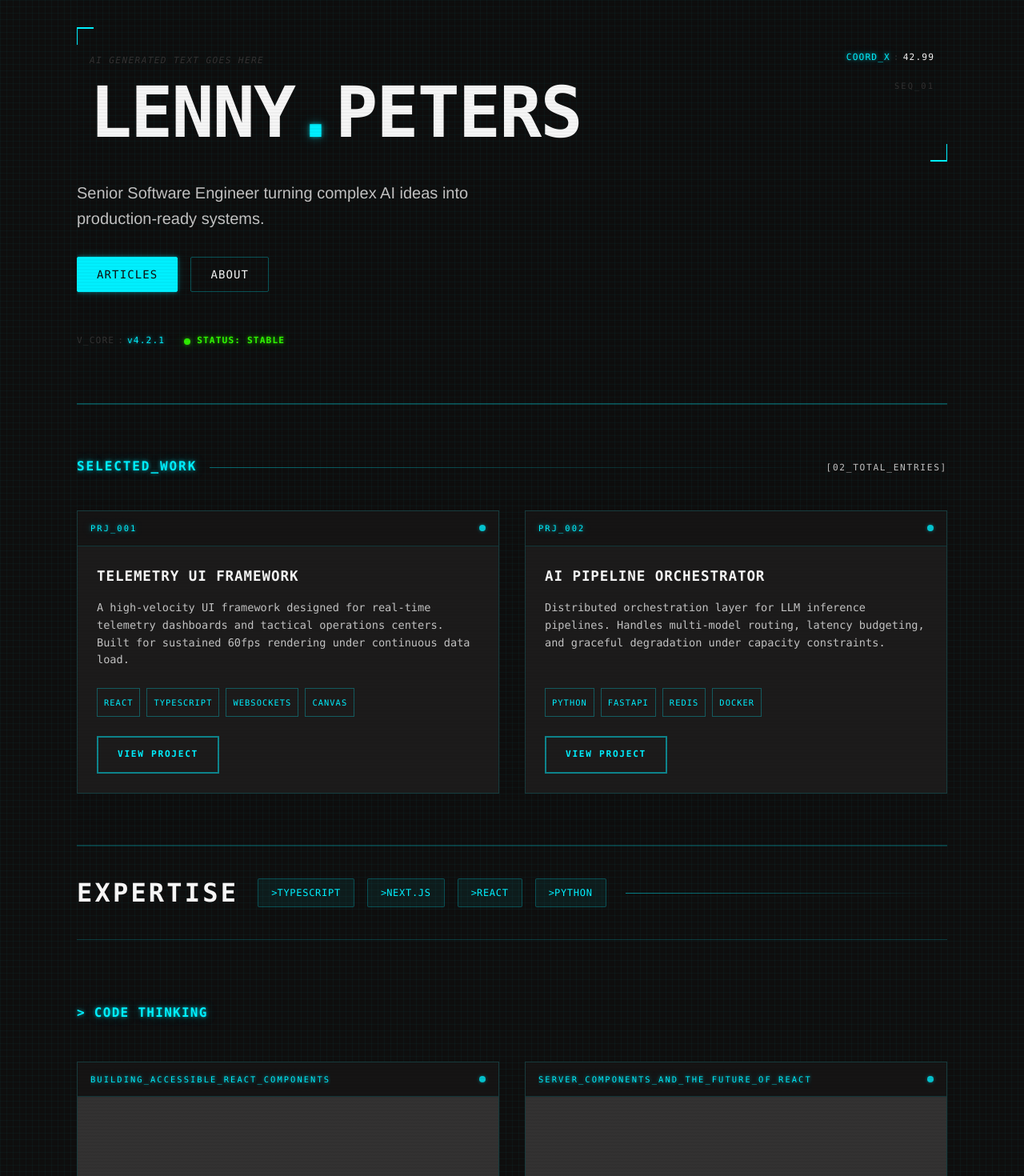
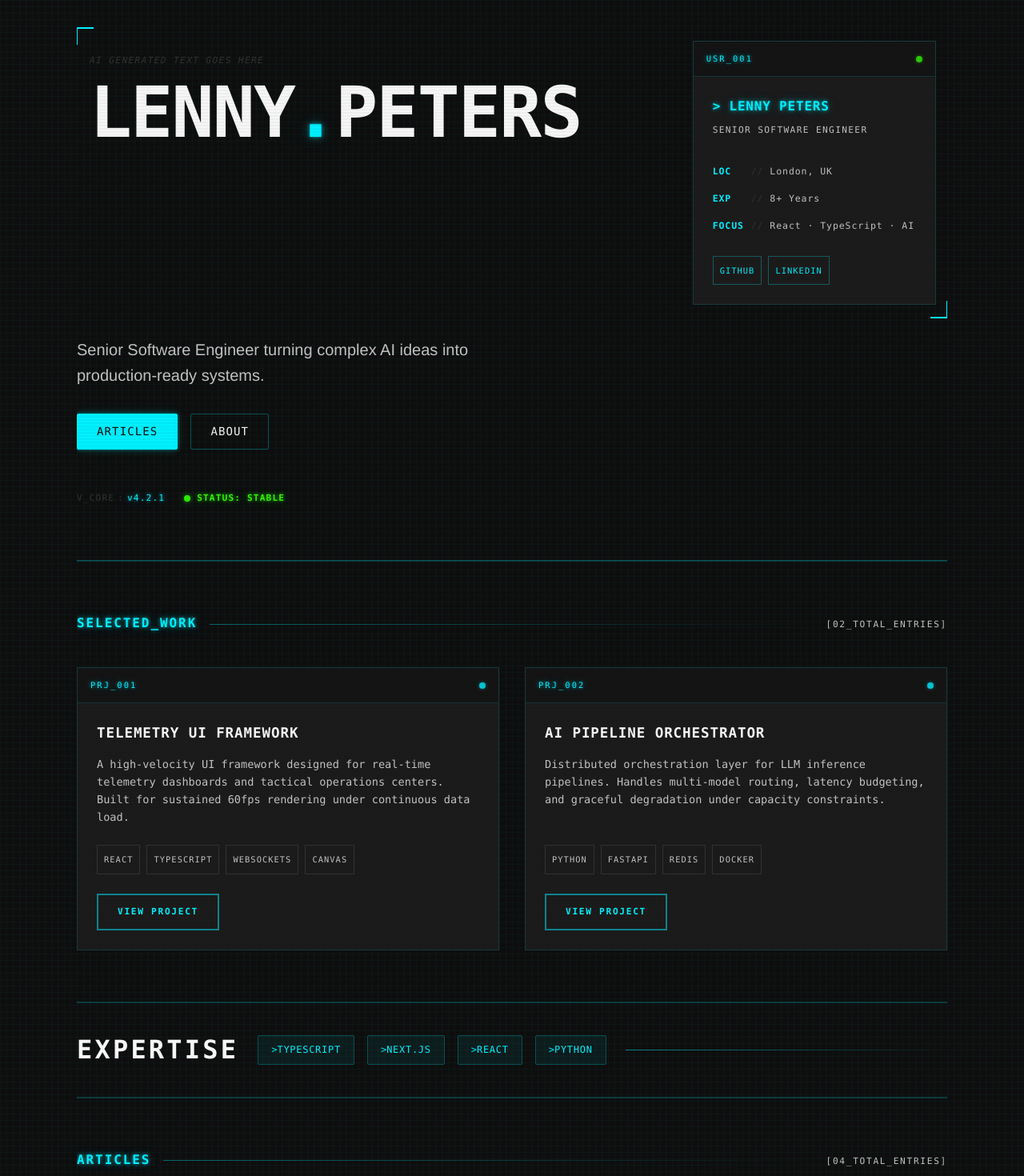
Before and after one commit to Loonz206/lennypeters, a Next.js app: page / in a window 1280 px wide. Shown: the part 160-1630 px from the top of the page at 80% size. Built offline with nearby package versions, Linux system fonts and the light colour scheme.

Commit message:
fix: 🐛 addressing styles

```diff
--- a/src/components/article-card/article-card.module.scss
+++ b/src/components/article-card/article-card.module.scss
@@ -97,10 +97,9 @@
   font-size: 0.65rem;
   letter-spacing: 0.1em;
   text-transform: uppercase;
-  color: $primaryColor;
-  border: 1px solid rgba($primaryColor, 0.3);
+  color: $secondaryText;
+  border: 1px solid $dividerColor;
   padding: $space-1 $space-2;
-  background-color: rgba($primaryColor, 0.05);
 }
 
 .btn {
--- a/src/components/code-thinking/code-thinking.module.scss
+++ b/src/components/code-thinking/code-thinking.module.scss
@@ -3,22 +3,48 @@
 
 .section {
   padding: $space-9 0;
+  border-top: 1px solid rgba($primaryColor, 0.2);
+  border-bottom: 1px solid rgba($primaryColor, 0.2);
   position: relative;
+  overflow: hidden;
+  @include scanlines(0.02);
 }
 
 .sectionHeader {
-  margin-bottom: $space-7;
+  display: flex;
+  align-items: baseline;
+  justify-content: space-between;
+  gap: $space-3;
+  margin-bottom: $space-6;
+  flex-wrap: wrap;
 }
 
 .sectionTitle {
   font-family: $monoSpaced;
   font-size: 1rem;
   font-weight: 700;
-  letter-spacing: 0.08em;
+  letter-spacing: 0.12em;
+  text-transform: uppercase;
   color: $primaryColor;
-  margin-bottom: $space-3;
+  margin: 0;
   @include neon-glow($primaryColor);
   @include glitch-hover;
+}
+
+.count {
+  font-family: $monoSpaced;
+  font-size: 0.7rem;
+  letter-spacing: 0.15em;
+  color: $secondaryText;
+  white-space: nowrap;
+}
+
+.line {
+  flex: 1;
+  height: 1px;
+  background: linear-gradient(90deg, rgba($primaryColor, 0.4), transparent);
+  align-self: center;
+  min-width: $space-3;
 }
 
 // ── Card grid ─────────────────────────────────────────────────────────────────
@@ -127,8 +153,8 @@
   font-size: 0.65rem;
   letter-spacing: 0.1em;
   text-transform: uppercase;
-  color: $primaryColor;
-  border: 1px solid rgba($primaryColor, 0.3);
+  color: $secondaryText;
+  border: 1px solid $dividerColor;
   padding: $space-1 $space-2;
 }
 
--- a/src/components/code-thinking/index.tsx
+++ b/src/components/code-thinking/index.tsx
@@ -15,7 +15,9 @@ const CodeThinking = () => {
   return (
     <section className={styles.section} aria-labelledby="blog-heading">
       <div className={styles.sectionHeader}>
-        <h2 id="blog-heading" className={styles.sectionTitle}>&gt; code thinking</h2>
+        <h2 id="blog-heading" className={styles.sectionTitle}>ARTICLES</h2>
+        <span className={styles.line} aria-hidden="true" />
+        <span className={styles.count}>[{String(articles.length).padStart(2, '0')}_TOTAL_ENTRIES]</span>
       </div>
 
       <div className={styles.grid}>
--- a/src/components/hero-terminal/hero-terminal.module.scss
+++ b/src/components/hero-terminal/hero-terminal.module.scss
@@ -74,32 +74,11 @@
 
 .sidebar {
   display: none;
-  flex-direction: column;
-  align-items: flex-end;
-  gap: $space-2;        // 8px
-  padding-top: $space-2; // 8px
+  flex-shrink: 0;
 
   @include responsive(tablet) {
-    display: flex;
+    display: block;
   }
-}
-
-.coord {
-  font-size: 0.7rem;
-  letter-spacing: 0.1em;
-  margin: 0;
-  color: $secondaryText;
-}
-
-.coordKey { color: $primaryColor; @include neon-glow($primaryColor); }
-.coordSep { color: $dividerColor; margin: 0 $space-1; }  // 4px
-.coordVal { color: $primaryText; }
-
-.seq {
-  font-size: 0.65rem;
-  letter-spacing: 0.2em;
-  color: $dividerColor;
-  margin: 0;
 }
 
 // ── Tagline ───────────────────────────────────────────────────────────────────
--- a/src/components/hero-terminal/index.tsx
+++ b/src/components/hero-terminal/index.tsx
@@ -1,5 +1,6 @@
 import React from 'react';
 import Link from 'next/link';
+import Profile from '@/components/profile';
 import styles from './hero-terminal.module.scss';
 
 const HeroTerminal = () => {
@@ -18,12 +19,7 @@ const HeroTerminal = () => {
         </div>
 
         <div className={styles.sidebar}>
-          <p className={styles.coord}>
-            <span className={styles.coordKey}>COORD_X</span>
-            <span className={styles.coordSep}>:</span>
-            <span className={styles.coordVal}>42.99</span>
-          </p>
-          <p className={styles.seq}>SEQ_01</p>
+          <Profile />
         </div>
       </div>
 
--- a/src/components/profile/index.tsx
+++ b/src/components/profile/index.tsx
@@ -1,15 +1,56 @@
 import React from 'react';
 import styles from '@/components/profile/profile.module.scss';
 
-interface ProfileProps {
-  name: string;
-}
+const Profile = () => {
+  return (
+    <aside className={styles.card} aria-label="Profile summary">
+      <div className={styles.topBar}>
+        <span className={styles.userId}>USR_001</span>
+        <span className={styles.dot} aria-hidden="true" />
+      </div>
 
-const Profile = ({ name }: ProfileProps) => {
-  return (
-    <div className={styles.profile}>
-      <h1>{name}</h1>
-    </div>
+      <div className={styles.body}>
+        <p className={styles.name}>{`> LENNY PETERS`}</p>
+        <p className={styles.role}>SENIOR SOFTWARE ENGINEER</p>
+
+        <dl className={styles.stats}>
+          <div className={styles.row}>
+            <dt className={styles.key}>LOC</dt>
+            <dd className={styles.sep}>{'//'}</dd>
+            <dd className={styles.val}>London, UK</dd>
+          </div>
+          <div className={styles.row}>
+            <dt className={styles.key}>EXP</dt>
+            <dd className={styles.sep}>{'//'}</dd>
+            <dd className={styles.val}>8+ Years</dd>
+          </div>
+          <div className={styles.row}>
+            <dt className={styles.key}>FOCUS</dt>
+            <dd className={styles.sep}>{'//'}</dd>
+            <dd className={styles.val}>React · TypeScript · AI</dd>
+          </div>
+        </dl>
+
+        <div className={styles.links}>
+          <a
+            href="https://github.com/lennypeters"
+            target="_blank"
+            rel="noopener noreferrer"
+            className={styles.link}
+          >
+            GITHUB
+          </a>
+          <a
+            href="https://linkedin.com/in/lennypeters"
+            target="_blank"
+            rel="noopener noreferrer"
+            className={styles.link}
+          >
+            LINKEDIN
+          </a>
+        </div>
+      </div>
+    </aside>
   );
 };
 
--- a/src/components/profile/profile.module.scss
+++ b/src/components/profile/profile.module.scss
@@ -0,0 +1,133 @@
+@import '@/styles/variables';
+@import '@/styles/mixins';
+
+.card {
+  background-color: $darker;
+  border: 1px solid rgba($primaryColor, 0.15);
+  display: flex;
+  flex-direction: column;
+  overflow: hidden;
+  width: 100%;
+  max-width: 320px;
+  transition: border-color 0.3s ease, box-shadow 0.3s ease;
+  @include hud-corners(14px, $primaryColor, 1px);
+
+  &:hover {
+    border-color: rgba($primaryColor, 0.4);
+    @include neon-border($primaryColor);
+  }
+}
+
+// ── Top bar ───────────────────────────────────────────────────────────────────
+
+.topBar {
+  display: flex;
+  align-items: center;
+  justify-content: space-between;
+  padding: $space-2 $space-3;
+  background-color: rgba($darkest, 0.5);
+  border-bottom: 1px solid rgba($primaryColor, 0.15);
+}
+
+.userId {
+  font-family: $monoSpaced;
+  font-size: 0.65rem;
+  letter-spacing: 0.2em;
+  text-transform: uppercase;
+  color: $primaryColor;
+  @include neon-glow($primaryColor);
+}
+
+.dot {
+  width: 8px;
+  height: 8px;
+  border-radius: 50%;
+  background-color: $successColor;
+  opacity: 0.8;
+  box-shadow: 0 0 4px rgba($successColor, 0.5);
+}
+
+// ── Body ──────────────────────────────────────────────────────────────────────
+
+.body {
+  padding: $space-4;
+}
+
+.name {
+  font-family: $monoSpaced;
+  font-size: 1rem;
+  font-weight: 700;
+  letter-spacing: 0.05em;
+  color: $primaryColor;
+  margin: 0 0 $space-1;
+  @include neon-glow($primaryColor);
+}
+
+.role {
+  font-family: $monoSpaced;
+  font-size: 0.7rem;
+  letter-spacing: 0.12em;
+  color: $secondaryText;
+  margin: 0 0 $space-4;
+}
+
+// ── Stats ─────────────────────────────────────────────────────────────────────
+
+.stats {
+  margin: 0 0 $space-4;
+  display: flex;
+  flex-direction: column;
+  gap: $space-2;
+}
+
+.row {
+  display: flex;
+  align-items: baseline;
+  gap: $space-2;
+  font-family: $monoSpaced;
+  font-size: 0.72rem;
+  letter-spacing: 0.08em;
+}
+
+.key {
+  color: $primaryColor;
+  font-weight: 700;
+  min-width: 40px;
+}
+
+.sep {
+  color: $dividerColor;
+  margin: 0;
+}
+
+.val {
+  color: $secondaryText;
+  margin: 0;
+}
+
+// ── Links ─────────────────────────────────────────────────────────────────────
+
+.links {
+  display: flex;
+  gap: $space-2;
+}
+
+.link {
+  font-family: $monoSpaced;
+  font-size: 0.65rem;
+  letter-spacing: 0.1em;
+  text-transform: uppercase;
+  color: $primaryColor;
+  border: 1px solid rgba($primaryColor, 0.3);
+  padding: $space-1 $space-2;
+  text-decoration: none;
+  transition: background-color 0.2s ease, border-color 0.2s ease, box-shadow 0.2s ease;
+
+  &:hover,
+  &:focus-visible {
+    background-color: rgba($primaryColor, 0.1);
+    border-color: $primaryColor;
+    @include neon-border($primaryColor);
+    outline: none;
+  }
+}
--- a/src/components/project-card/project-card.module.scss
+++ b/src/components/project-card/project-card.module.scss
@@ -101,8 +101,8 @@
   font-size: 0.65rem;
   letter-spacing: 0.1em;
   text-transform: uppercase;
-  color: $primaryColor;
-  border: 1px solid rgba($primaryColor, 0.3);
+  color: $secondaryText;
+  border: 1px solid $dividerColor;
   padding: $space-1 $space-2;  // 4px 8px
 }
 
```
